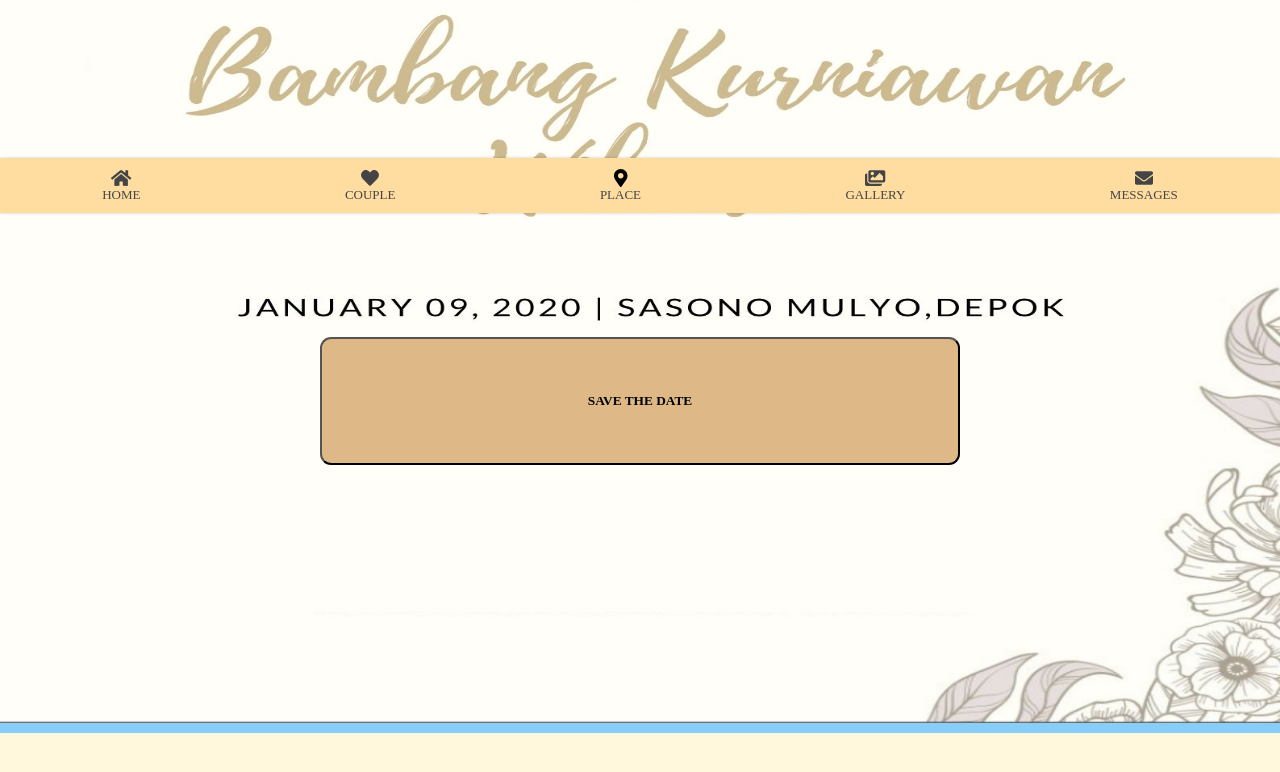
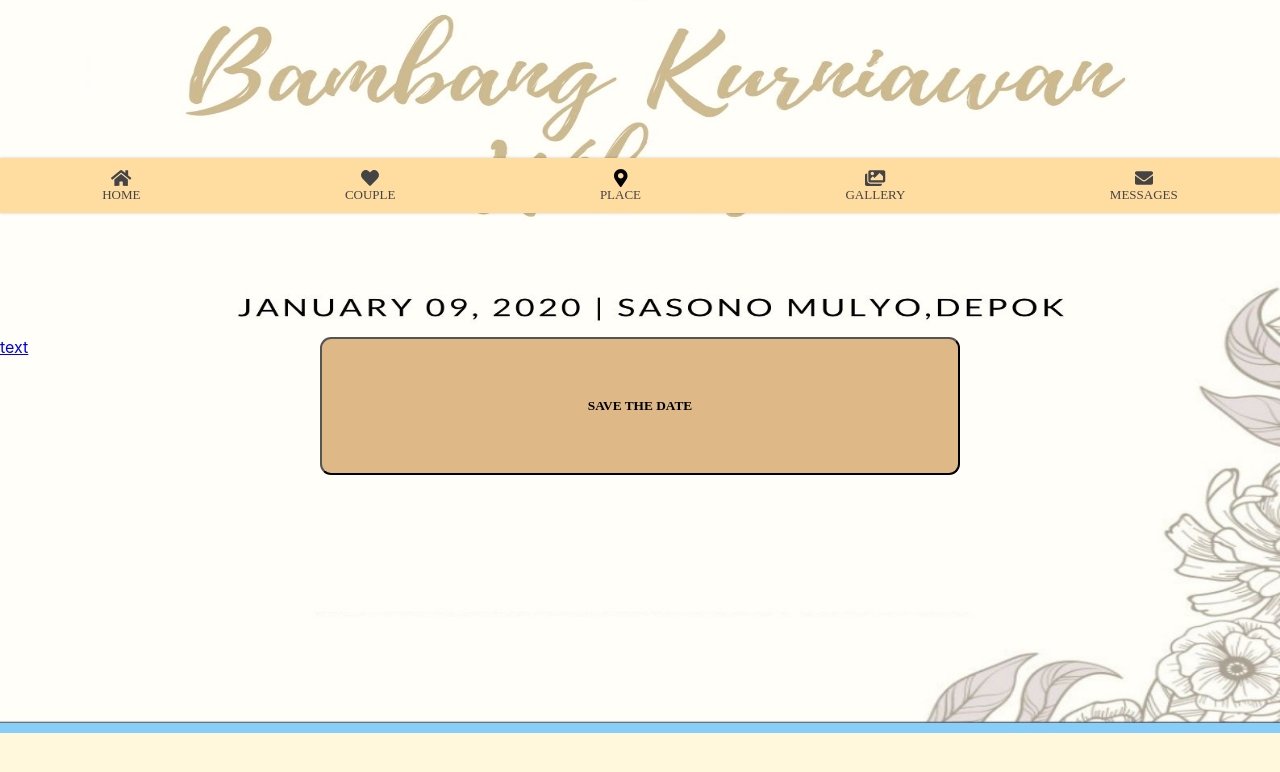
Before and after one commit to bembengggg/weddingbambangdinda, a React (Create React App) app: page / in a window 1280 px wide. Shown: the part 587-1359 px from the top of the page. Built offline with nearby package versions, Linux system fonts and the light colour scheme.

Commit message:
ubah btnku

```diff
--- a/src/Component/Cover/Cover.jsx
+++ b/src/Component/Cover/Cover.jsx
@@ -7,7 +7,8 @@ const Cover =()=>{
         <div className='wrapcover'>
            <img className='img1' src={cover}/>
            <div className='form'>
-            <button className="btnopen">SAVE THE DATE</button>
+            <button className="btnopen" onclick="window.location.href='https://calendar.google.com/event?action=TEMPLATE&tmeid=NTVtbzIzaGpxbXFmZG5kbXE1bXZkNWt0cG1fMjAyMTAxMDlUMDkwMDAwWiBiYW1iYW5nLmt1cm5pYXdhbkB3YW5zb2x1dGlvbnMuY28uaWQ&tmsrc=bambang.kurniawan%40wansolutions.co.id&scp=ALL';">SAVE THE DATE</button>
+            <a target="_blank" href="https://calendar.google.com/event?action=TEMPLATE&amp;tmeid=MnVtZnY3YWx1OWhwN2t0djAyaGtmMG5kdnIgYmVtYmVuZ2dnQG0&amp;tmsrc=bembenggg%40gmail.com">text</a>
             </div>
          </div>
 
```
